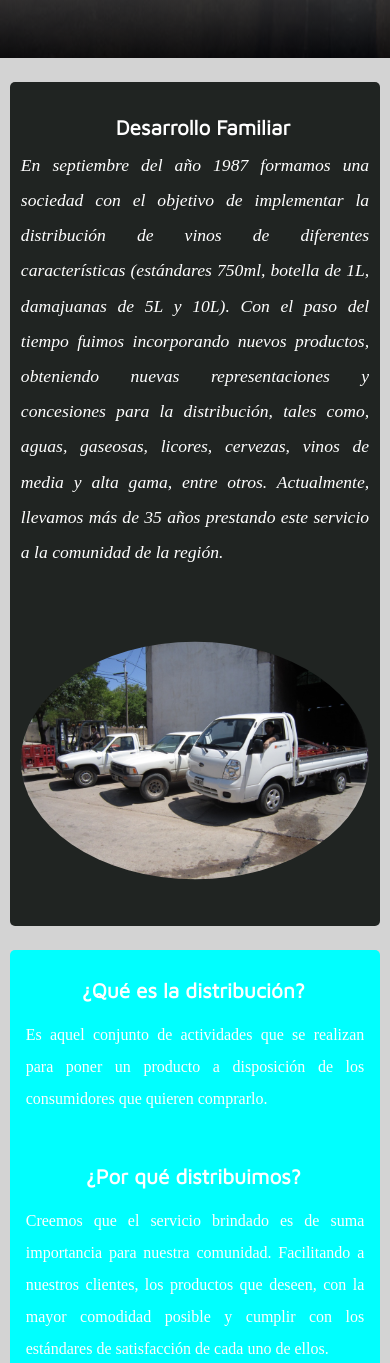
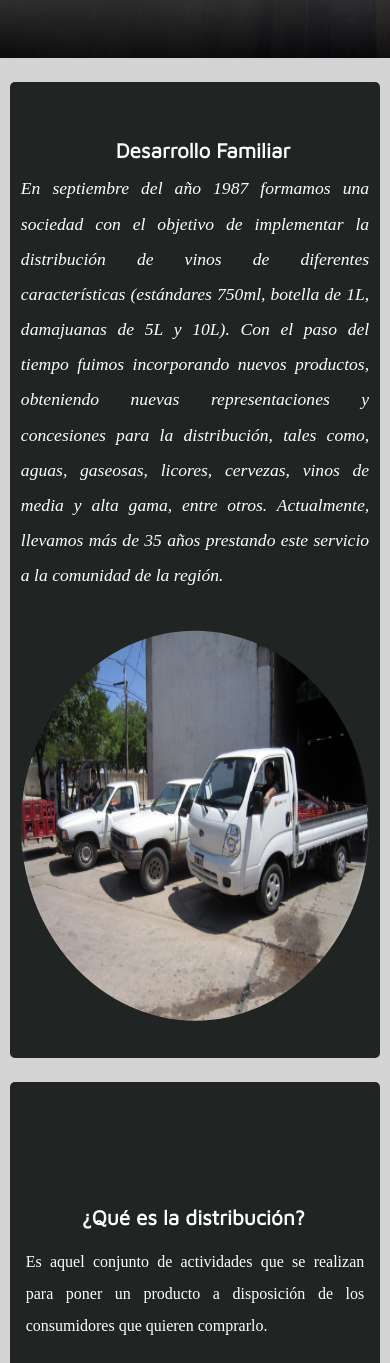
Before and after one commit to GastonTittarelli/distribuidoraProyect, a website: page pages/acercaDeNosotros.html in a window 390 px wide. Shown: the part 237-1600 px from the top of the page. Drawn offline with nearby package versions, Linux system fonts and the light colour scheme; files whose address does not match are found by name.

Commit message:
correction

```diff
--- a/scss/views/_queries.scss
+++ b/scss/views/_queries.scss
@@ -143,7 +143,7 @@
         gap: 1.5rem;
 
         .historia {
-            height: 100vh;
+            height: auto;
             flex-wrap: wrap;
             gap: 0;
 
@@ -154,33 +154,33 @@
 
 
                 h2 {
-                    font-size: 1.6rem;
+                    font-size: 1.3rem;
                     margin: 0;
                 }
 
                 p{
-                    font-size: 1.3rem;
+                    font-size: 1.2rem;
                     margin-left: 0;
                 }
             }
 
             .historiaImg {
-                height: auto;
+                height: 55vh;
                 width: 100vw;
                 display: flex;
                 align-items: center;
                 justify-content: center;
 
-                // img {
-                //     width: 39vw;
-                //     height: 51vh;
-                // }
+                img {
+                    width: auto;
+                    height: 100%;
+                }
             }
         }
     }
 
     .infoDistribucion {
-        height: 100vh;
+        height: 120vh;
         flex-wrap: wrap;
 
         .infoText {
@@ -194,18 +194,19 @@
                     padding-bottom: 1rem;
                     margin: 0 1rem 0 1rem;
                     width: 90vw;
-                    font-size: 1.6rem;
+                    font-size: 1.3rem;
                 }
 
                 p {
                     margin: 0 1rem 0 1rem;
                     width: 90vw;
-                    font-size: 1.3rem;
+                    font-size: 1.2rem;
                 }
             }
         }
         .carousel{
-            width: 60%;
+            width: 70%;
+            height: fit-content;
         }
 
     }
@@ -244,6 +245,13 @@
     // .mainProductos {
     //     height: 320vh;
     // }
+    .contenedorInfoHistoria{
+        .historia{
+            .historiaText{
+                margin-top: 1rem;
+            }
+        }
+    }
 
     .productos {
         height: 50vh;
@@ -754,6 +762,7 @@
         .historia {
             min-height: 60vh;
             .historiaText {
+                padding-top: 2rem;
                 h2 {
                     text-align: center;
                     margin: 0;
@@ -856,6 +865,12 @@
             }
         }
     }
+
+    .contenedorInfoHistoria {
+        .historia {
+            .historiaText {
+                margin-top: 1rem;
+            }}}
 }
 @media screen and (max-width:518px) {
     footer {
@@ -868,7 +883,6 @@
     .contenedorInfoHistoria {
         .historia {
             .historiaText {
-
                 height: auto;
                 h2{
                     margin-top: 0.5rem;
@@ -884,9 +898,13 @@
         .infoDistribucion {
 
             .infoText {
+                height: auto;
+                margin: 0;
+                gap: 2rem;
+                .textos {
 
-                margin: 0;
-
+                    padding-top: 0;
+                }
             }
     }
 }
@@ -1055,8 +1073,7 @@
 
 
         .infoDistribucion {
-            max-height: 75vh;
-            background-color: cyan;
+            // max-height: 75vh;
             .infoText {
                 p {
                     margin: 0;
@@ -1064,6 +1081,7 @@
 
                 h2 {
                     margin: 0;
+                    // padding-top: 0;
                 }
             }
         }
```
Also changed, not shown: pages/acercaDeNosotros.html (indentation only), scss/style.css, 1 other file.
